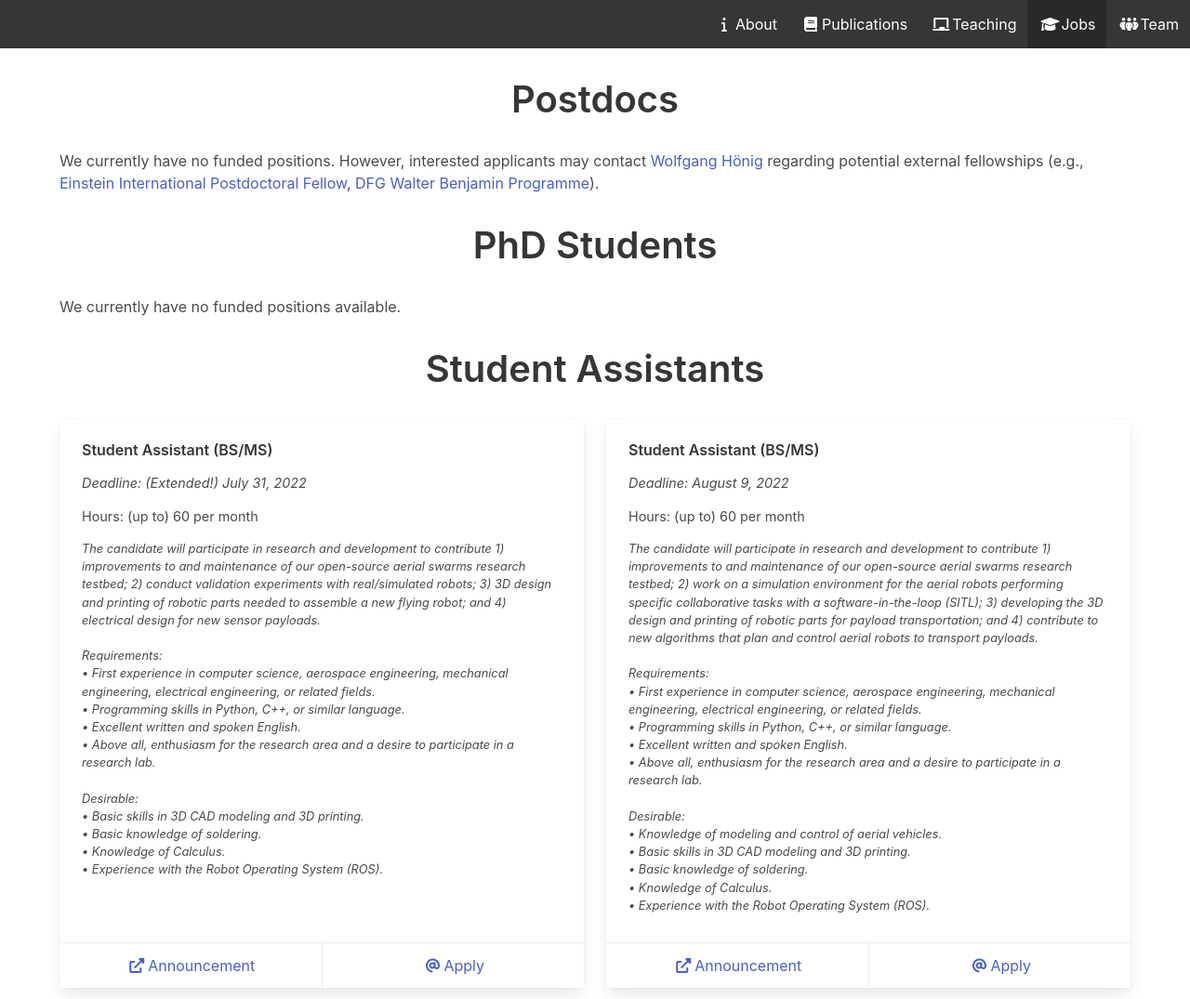
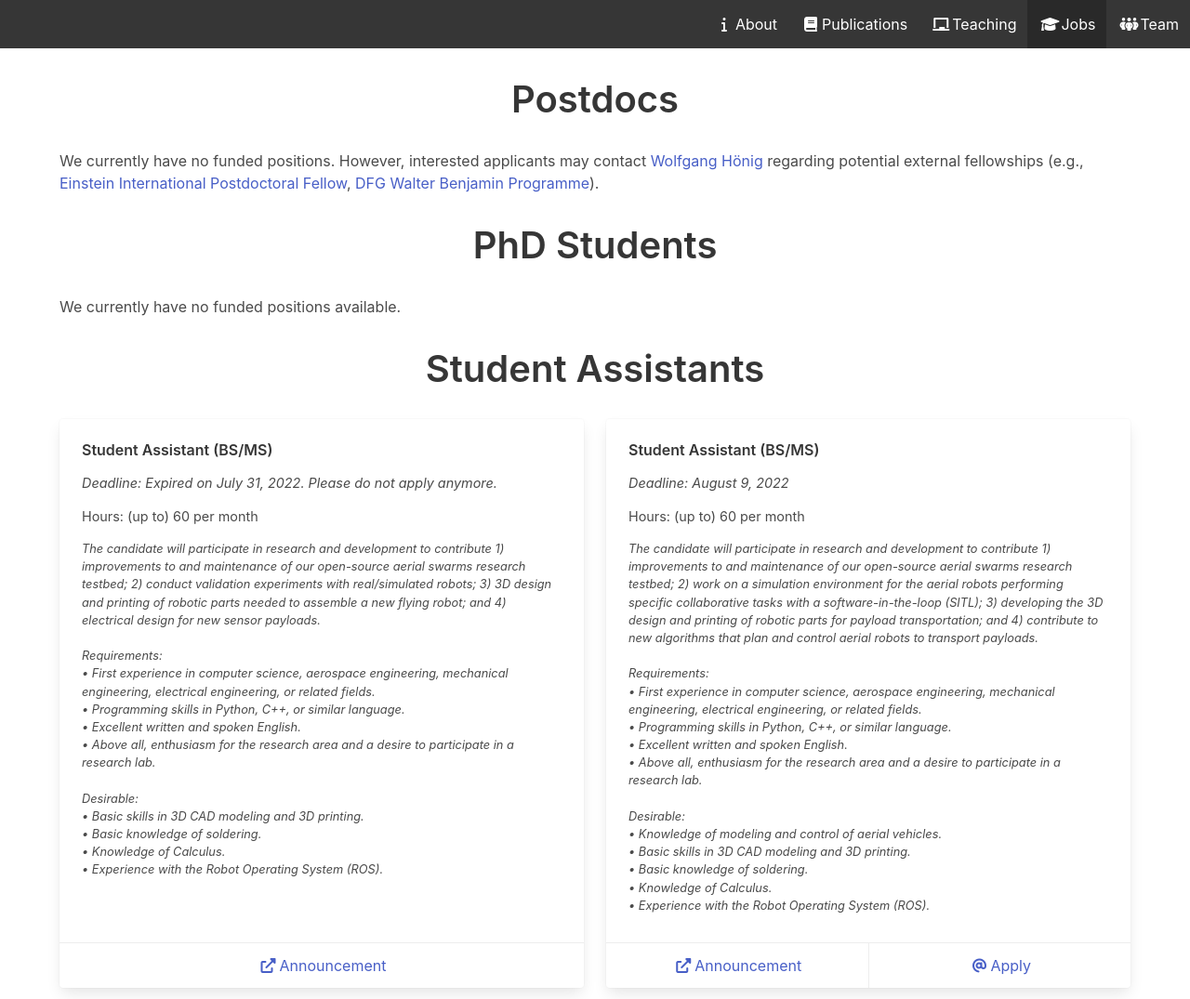
Before and after one commit to IMRCLab/imrclab.github.io, a Jekyll site: the page built from jobs.html, in a window 1280 px wide. Shown: the whole page at 93% size. Built offline with Jekyll 4.4.1, drawn with Linux system fonts in a browser that asks for light colours.

```diff
--- a/_data/jobs.yml
+++ b/_data/jobs.yml
@@ -1,7 +1,7 @@
 - name: "Student Assistant (BS/MS)"
   hours: (up to) 60 per month
-  deadline: (Extended!) July 31, 2022
-  reference: 3434T35/22
+  deadline: Expired on July 31, 2022. Please do not apply anymore.
+  # reference: 3434T35/22
   announcement: https://tubcloud.tu-berlin.de/s/AYS7eDfzFEYs494/download?path=%2FFak.%20IV&files=3434T35%2022.pdf&downloadStartSecret=pskruu70wq
   note: |
     The candidate will participate in research and development to contribute 1) improvements to and maintenance of our open-source aerial swarms research testbed; 2) conduct validation experiments with real/simulated robots; 3) 3D design and printing of robotic parts needed to assemble a new flying robot; and 4) electrical design for new sensor payloads.
--- a/_data/papers.bib
+++ b/_data/papers.bib
@@ -21,6 +21,7 @@
   booktitle=IROS,
   arxiv={2203.11108},
   code={https://github.com/IMRCLab/kinodynamic-motion-planning-benchmark},
+  video={https://youtu.be/dLNheLa5wAc},
   year={2022}
 }
 
--- a/index.html
+++ b/index.html
@@ -21,6 +21,12 @@ title: IMRC
               <i class="fa-brands fa-github"></i>
             </span>
             <span>GitHub</span>
+          </a>
+          <a href="https://www.youtube.com/channel/UCsFZxMGOnS8pC6DSeRVnDLg" class="button is-dark">
+            <span class="icon">
+              <i class="fa-brands fa-youtube"></i>
+            </span>
+            <span>YouTube</span>
           </a>
           <a href="https://www.google.com/maps/place/Marchstra%C3%9Fe+23,+10587+Berlin" class="button is-dark is-multiline">
             <span class="icon">
```
